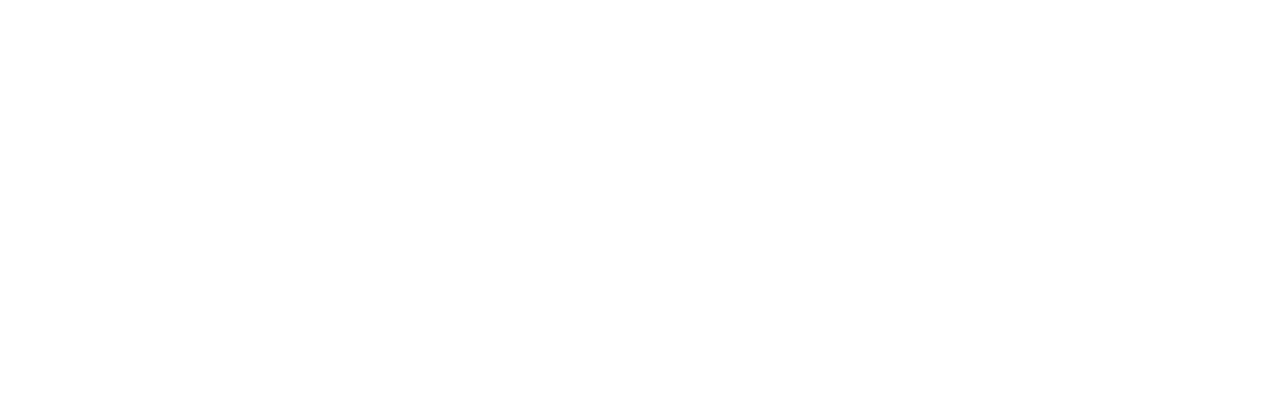
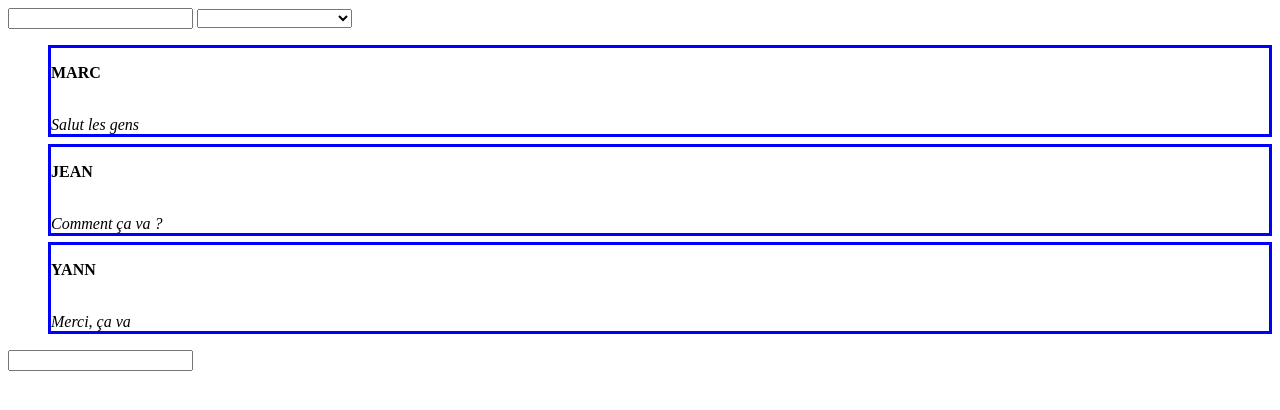
Before and after one commit to kodakodu/Grafikart, a website: page directives/index.html in a window 1280 px wide. Drawn offline with nearby package versions, Linux system fonts and the light colour scheme.

Commit message:
controller

```diff
--- a/directives/index.html
+++ b/directives/index.html
@@ -3,7 +3,30 @@
     <head>
         <title></title>
     </head>
-    <body>
+    <body ng-app>
 
+<input type="text" ng-model="query">
+<select ng-model="order">
+    <option value="username">Organiser par nom</option>
+    <option value="content">Organiser par contenu</option>
+</select>
+        <div ng-init="users=[{username:'Marc', content:'Salut les gens'},{username:'Jean', content:'Comment ça va ?'},{username:'Yann', content:'Merci, ça va'}]">
+            <ul>
+                <div ng-repeat="user in users | filter:{content:query} | orderBy : order" style="border-style: solid;border-color:blue;margin-bottom: 5pt;">
+
+                    <p><strong>{{user.username | uppercase}}</strong></p>
+                    </br>
+                    <i>{{user.content}}</i>
+                </div>
+            </ul>
+            {{user.username | filter:'M'}}
+        </div>
+        <input type="text" ng-model="task"/>
+
+        <script src="https://ajax.googleapis.com/ajax/libs/angularjs/1.6.5/angular.min.js"></script>
+
+        <script id="__bs_script__">//<![CDATA[
+    document.write("<script async src='http://HOST:3002/browser-sync/browser-sync-client.js?v=2.18.12'><\/script>".replace("HOST", location.hostname));
+//]]></script>
     </body>
 </html>
```
Also changed, not shown: directives/package.json (added, +14 -0 lines), 1 other file.
